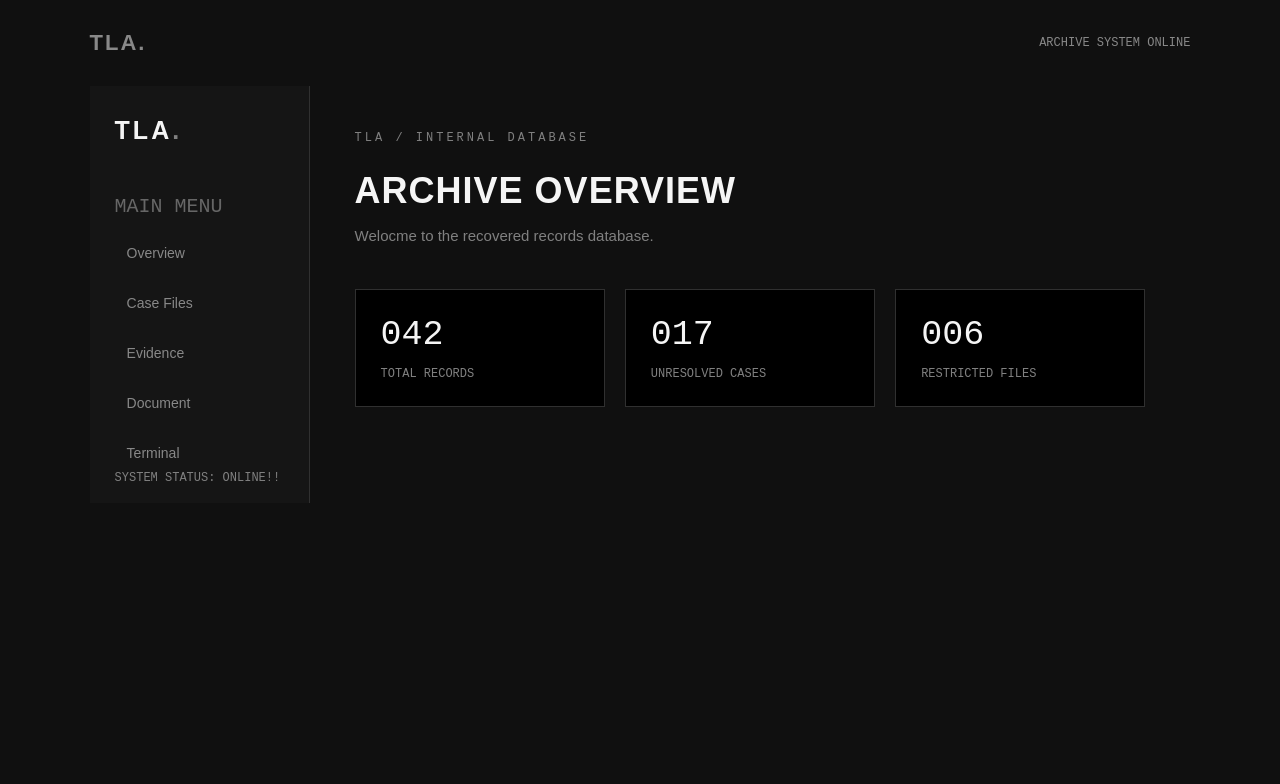
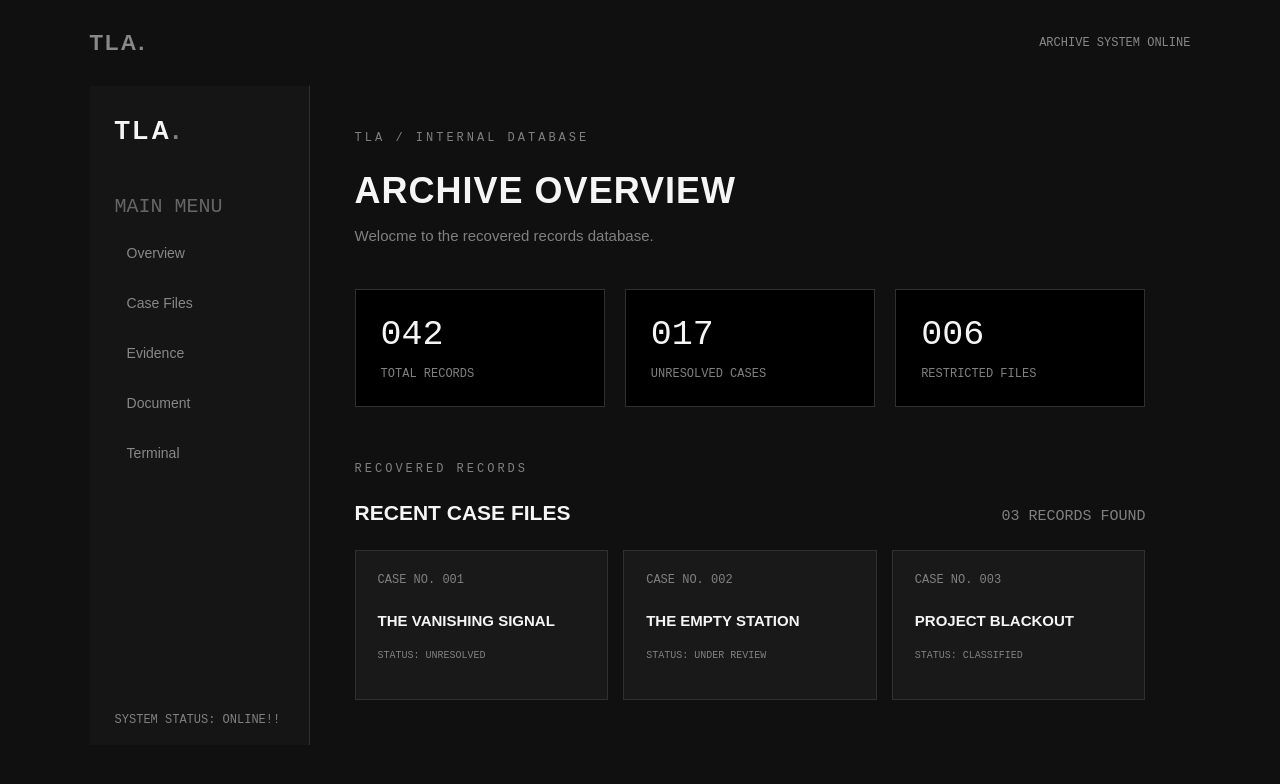
Before and after one commit to piyushoutthere-spec/archive3am, a plain HTML site: page index.html in a window 1280 px wide. Both pictures are taken after a click on the button "ENTER ARCHIVE->". Drawn offline with Linux system fonts and the light colour scheme.

Commit message:
I now added the investigation case files updates to the dashboard, Debugging was done with the present written code too especially with css

```diff
--- a/arch.css
+++ b/arch.css
@@ -239,3 +239,57 @@ button:hover {
 .dashcontent {
     padding:45px;
 }
+
+/*RECENT CASE FILES*/
+
+.recentcases {
+    margin-top:55px;
+}
+
+.sectionhead {
+    display: flex;
+    justify-content: space-between;
+    align-items: end;
+    margin-bottom: 25px;
+}
+
+.sectionhead h2 {
+    font-size: 21px;
+    margin-top: 10px;
+}
+
+.sectionhead > span {
+    color: gray;
+    font-family: monospace;
+    font-size: 15px;
+}
+
+.casegrid {
+    display: grid;
+    grid-template-columns: repeat(3,1fr);
+    gap:15px;
+}
+
+.casecard {
+    background: #191919;
+    border: 1px solid #303030;
+    padding:22px;
+    min-height:150px;
+}
+
+.casecard p {
+    color:gray;
+    font-family: monospace;
+    font-size:12px;
+}
+
+.casecard h3 {
+    font-size: 15px;
+    margin: 25px 0 15px;
+}
+
+.casecard span {
+    color: gray;
+    font-family: monospace;
+    font-size: 10px;
+}
--- a/index.html
+++ b/index.html
@@ -91,6 +91,41 @@
                         <p>RESTRICTED FILES</p>
                     </div>
                 </div>
+
+                <!--recent investigation files-->
+
+                <section class="recentcases">
+                    <div class="sectionhead">
+
+                        <div>
+                            <p class="eye">RECOVERED RECORDS</p>
+                            <h2>RECENT CASE FILES</h2>
+                        </div>
+
+                        <span>03 RECORDS FOUND</span>
+                    </div>
+
+                    <div class="casegrid">
+
+                        <div class="casecard">
+                            <p>CASE NO. 001</p>
+                            <h3>THE VANISHING SIGNAL</h3>
+                            <span>STATUS: UNRESOLVED</span>
+                        </div>
+
+                        <div class="casecard">
+                            <p>CASE NO. 002</p>
+                            <h3>THE EMPTY STATION</h3>
+                            <span>STATUS: UNDER REVIEW</span>
+                        </div>
+
+                        <div class="casecard">
+                            <p>CASE NO. 003</p>
+                            <h3>PROJECT BLACKOUT</h3>
+                            <span>STATUS: CLASSIFIED</span>
+                        </div>
+                    </div>
+                </section>
                 </div>
             </section>
         </main>
```
